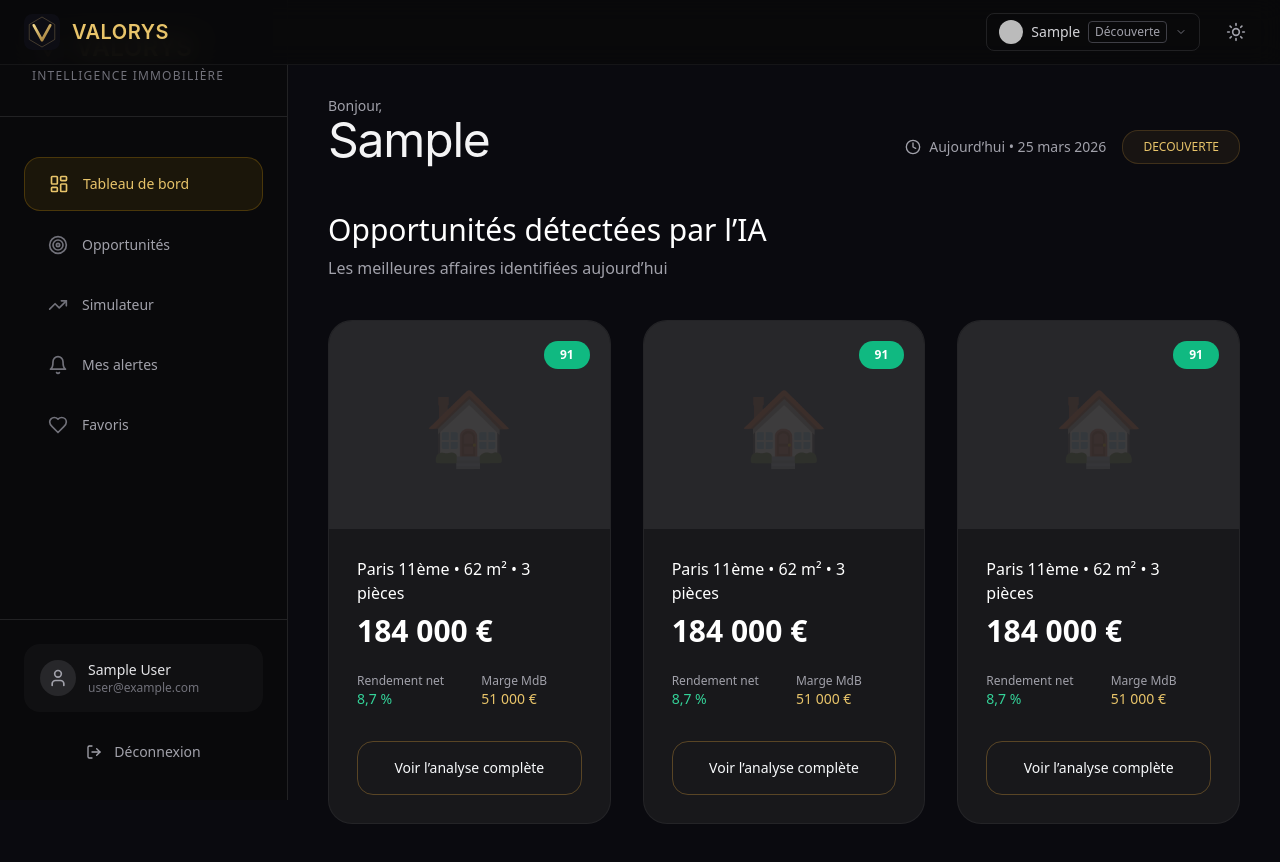
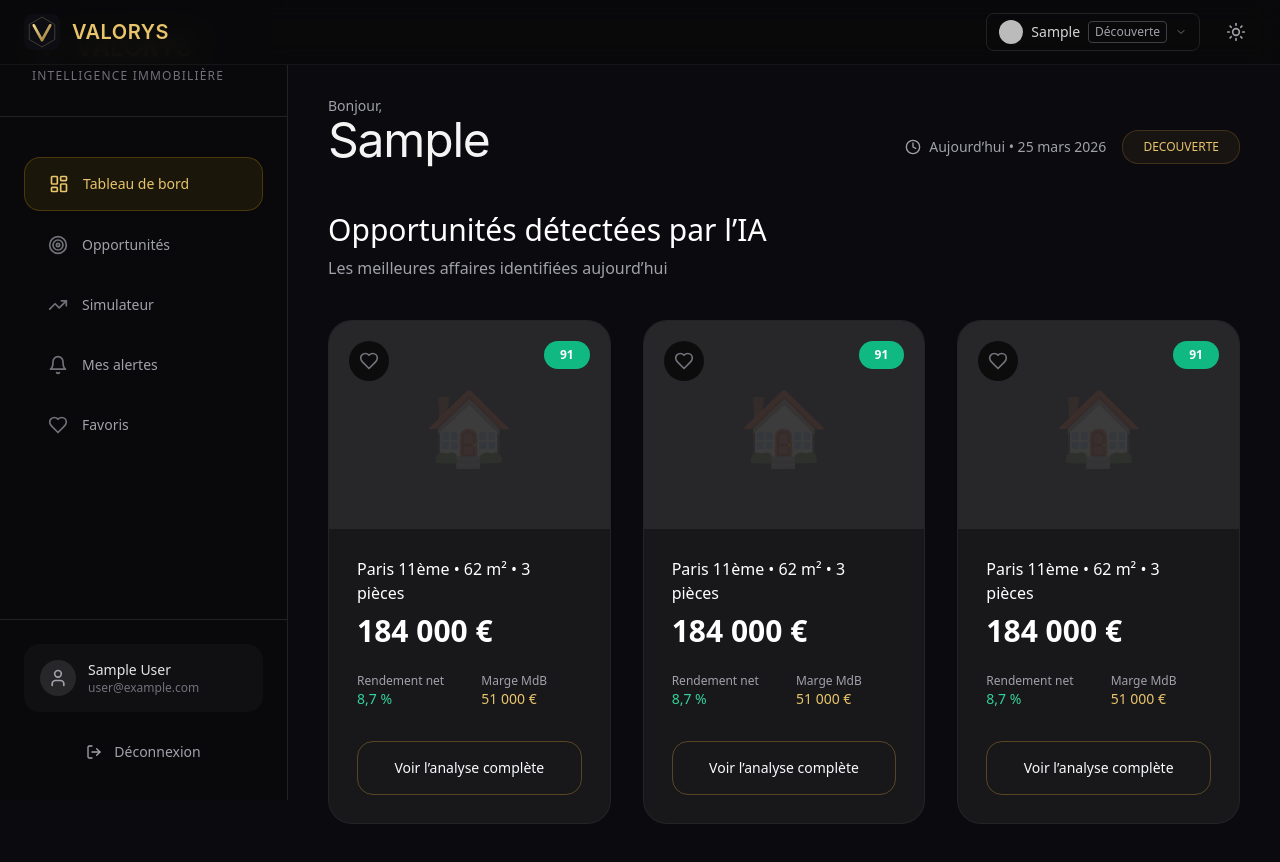
Before and after one commit to pooya75nd/Valorys, a Next.js app: page /dashboard in a window 1280 px wide. Shown: the top 862 px of the page. Built offline with nearby package versions, Linux system fonts and the light colour scheme; no server answers; sample sign-in values are in the browser's storage.

Commit message:
Update page.tsx

```diff
--- a/src/app/dashboard/page.tsx
+++ b/src/app/dashboard/page.tsx
@@ -3,14 +3,32 @@ export const dynamic = 'force-dynamic'
 
 import { useSession } from 'next-auth/react'
 import { useRouter } from 'next/navigation'
-import { useEffect } from 'react'
+import { useEffect, useState } from 'react'
 import Sidebar from '@/components/Sidebar'
 import Link from 'next/link'
-import { ArrowRight, Clock, Star } from 'lucide-react'
+import { ArrowRight, Clock, Star, Heart } from 'lucide-react'
 
 export default function DashboardPage() {
   const { data: session, status } = useSession()
   const router = useRouter()
+  const [favoris, setFavoris] = useState<number[]>([])
+
+  // Charger les favoris depuis localStorage
+  useEffect(() => {
+    const saved = localStorage.getItem('favoris')
+    if (saved) setFavoris(JSON.parse(saved))
+  }, [])
+
+  const toggleFavori = (id: number) => {
+    let newFavoris: number[]
+    if (favoris.includes(id)) {
+      newFavoris = favoris.filter(f => f !== id)
+    } else {
+      newFavoris = [...favoris, id]
+    }
+    setFavoris(newFavoris)
+    localStorage.setItem('favoris', JSON.stringify(newFavoris))
+  }
 
   useEffect(() => {
     if (status === 'unauthenticated') router.push('/login')
@@ -42,8 +60,8 @@ export default function DashboardPage() {
               </h1>
             </div>
 
-            <div className="flex items-center gap-4 mt-6 md:mt-0">
-              <div className="flex items-center gap-2 text-sm text-zinc-500 dark:text-zinc-400">
+            <div className="flex items-center gap-4 mt-6 md:mt-0 text-sm text-zinc-500 dark:text-zinc-400">
+              <div className="flex items-center gap-2">
                 <Clock className="w-4 h-4" />
                 <span>Aujourd’hui • 25 mars 2026</span>
               </div>
@@ -53,18 +71,18 @@ export default function DashboardPage() {
             </div>
           </div>
 
-          {/* Titre principal */}
           <div className="mb-10">
             <h2 className="text-3xl font-medium text-zinc-900 dark:text-white">Opportunités détectées par l’IA</h2>
             <p className="text-zinc-500 dark:text-zinc-400 mt-2">Les meilleures affaires identifiées aujourd’hui</p>
           </div>
 
-          {/* Cartes Opportunités */}
           <div className="grid md:grid-cols-2 xl:grid-cols-3 gap-8">
-            {[1, 2, 3].map((i) => (
+            {[1, 2, 3].map((i) => {
+              const isFavori = favoris.includes(i)
+              return (
                 <div
                   key={i}
-                className="group bg-white dark:bg-zinc-900 border border-zinc-200 dark:border-white/5 rounded-3xl overflow-hidden hover:border-amber-600 dark:hover:border-gold-700/40 transition-all duration-300 shadow-sm dark:shadow-none"
+                  className="group bg-white dark:bg-zinc-900 border border-zinc-200 dark:border-white/5 rounded-3xl overflow-hidden hover:border-amber-600 dark:hover:border-gold-700/40 transition-all"
                 >
                   <div className="h-52 bg-zinc-100 dark:bg-zinc-800 relative flex items-center justify-center">
                     <div className="text-7xl opacity-10">🏠</div>
@@ -72,6 +90,13 @@ export default function DashboardPage() {
                     <div className="absolute top-5 right-5 bg-emerald-500 text-white text-xs font-semibold px-4 py-1.5 rounded-2xl">
                       91
                     </div>
+
+                    <button
+                      onClick={() => toggleFavori(i)}
+                      className="absolute top-5 left-5 p-2.5 bg-white/80 dark:bg-black/70 rounded-full hover:bg-rose-100 dark:hover:bg-rose-900/50 transition-all"
+                    >
+                      <Heart className={`w-5 h-5 transition-colors ${isFavori ? 'text-rose-500 fill-current' : 'text-zinc-400 dark:text-zinc-500'}`} />
+                    </button>
                   </div>
 
                   <div className="p-7">
@@ -97,7 +122,8 @@ export default function DashboardPage() {
                     </Link>
                   </div>
                 </div>
-            ))}
+              )
+            })}
           </div>
 
         </div>
```
Lines whose indentation alone changed are shown as unchanged.
